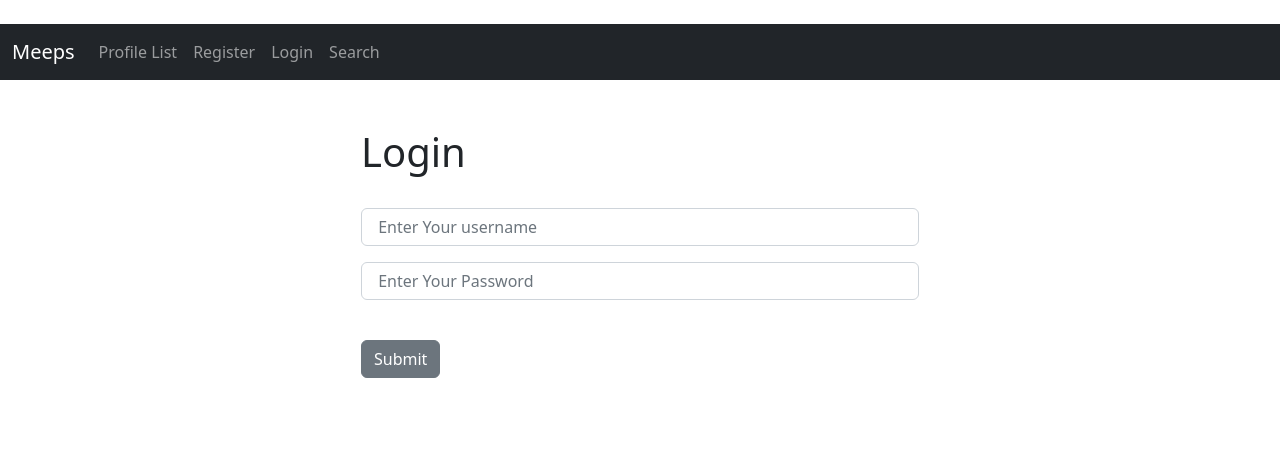
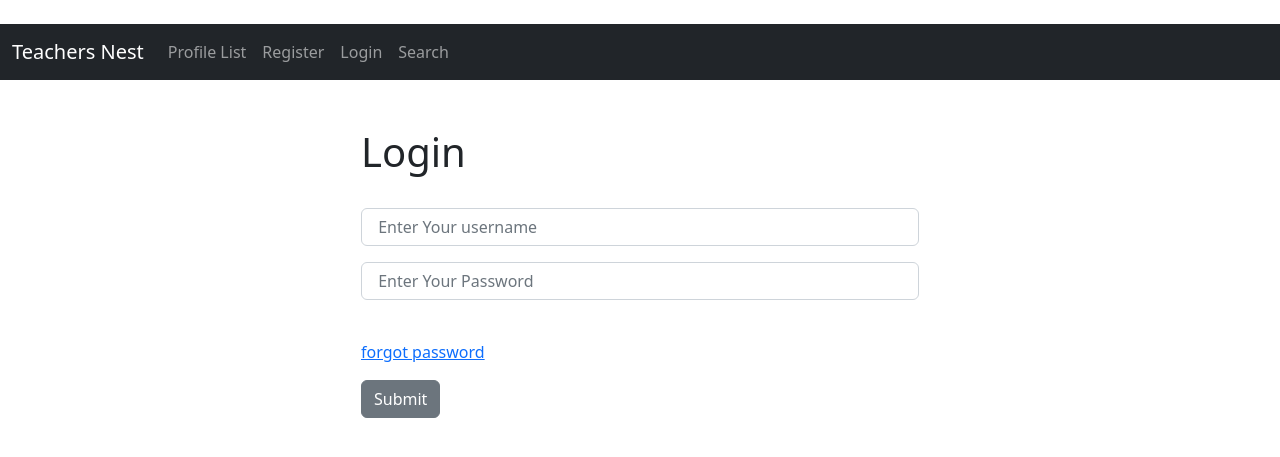
Before and after one commit to nolimit6/socialmedia, a Django app: page /login/ in a window 1280 px wide. Shown: the top 457 px of the page. Run offline with Django 4.2, Linux system fonts and the light colour scheme; some libraries are stand-ins or nearby versions.

Commit message:
added new html tweeaks

```diff
--- a/musker/templates/base.html
+++ b/musker/templates/base.html
@@ -3,7 +3,7 @@
   <head>
     <meta charset="utf-8">
     <meta name="viewport" content="width=device-width, initial-scale=1">
-    <title>Bootstrap demo</title>
+    <title>Teachers Nest</title>
     <link href="https://cdn.jsdelivr.net/npm/bootstrap@5.2.3/dist/css/bootstrap.min.css" rel="stylesheet" integrity="sha384-rbsA2VBKQhggwzxH7pPCaAqO46MgnOM80zW1RWuH61DGLwZJEdK2Kadq2F9CUG65" crossorigin="anonymous">
     <script src="https://kit.fontawesome.com/22b8393bd2.js" crossorigin="anonymous"></script>
   </head>
--- a/musker/templates/home.html
+++ b/musker/templates/home.html
@@ -7,7 +7,7 @@
 			<div class="col-8">
 
 
-			<h1> Meeps </h1>
+			<h1> Posts </h1>
 			</br>
 			{% for meep in meeps %}
 
--- a/musker/templates/login.html
+++ b/musker/templates/login.html
@@ -22,6 +22,10 @@
   </div>
 	</br>
 
+
+
+  <a href="{% url 'reset_password' %}"><p>forgot password</p></a>
+
   <button type="submit" class="btn btn-secondary">Submit</button>
 </form>
 </div>
--- a/musker/templates/navbar.html
+++ b/musker/templates/navbar.html
@@ -2,7 +2,7 @@
 
 <nav class="navbar navbar-expand-lg navbar-dark bg-dark">
   <div class="container-fluid">
-    <a class="navbar-brand" href="{% url 'home' %}">Meeps</a>
+    <a class="navbar-brand" href="{% url 'home' %}">Teachers Nest</a>
     <button class="navbar-toggler" type="button" data-bs-toggle="collapse" data-bs-target="#navbarSupportedContent" aria-controls="navbarSupportedContent" aria-expanded="false" aria-label="Toggle navigation">
       <span class="navbar-toggler-icon"></span>
     </button>
--- /dev/null
+++ b/social/alaye.py
@@ -0,0 +1 @@
+print("hello world")
--- a/social/urls.py
+++ b/social/urls.py
@@ -3,7 +3,27 @@ from django.urls import path, include
 from django.conf import settings
 from django.conf.urls.static import static
 
+from django.contrib.auth import views as auth_views
+
+
 urlpatterns = [
     path('admin/', admin.site.urls),
     path('', include('musker.urls')),
+
+    path('reset_password/', auth_views.PasswordResetView.as_view(),
+    	name="reset_password"),
+
+    path('reset_password_sent/', auth_views.PasswordResetDoneView.as_view(),
+    	name="password_reset_done"),
+
+    path('reset/<uidb64>/<token>/', auth_views.PasswordResetConfirmView.as_view(),
+    	name="password_reset_confirm"),
+
+    path('reset_password_complete/', auth_views.PasswordResetCompleteView.as_view(),
+    	name="password_reset_complete"),
+
+
+
+
+
 ]+ static(settings.MEDIA_URL, document_root=settings.MEDIA_ROOT)
```
Also changed, not shown: requirements.txt (added, +7 -0 lines), social/settings.py (+12 -0 lines), db.sqlite3, 1 other file.
